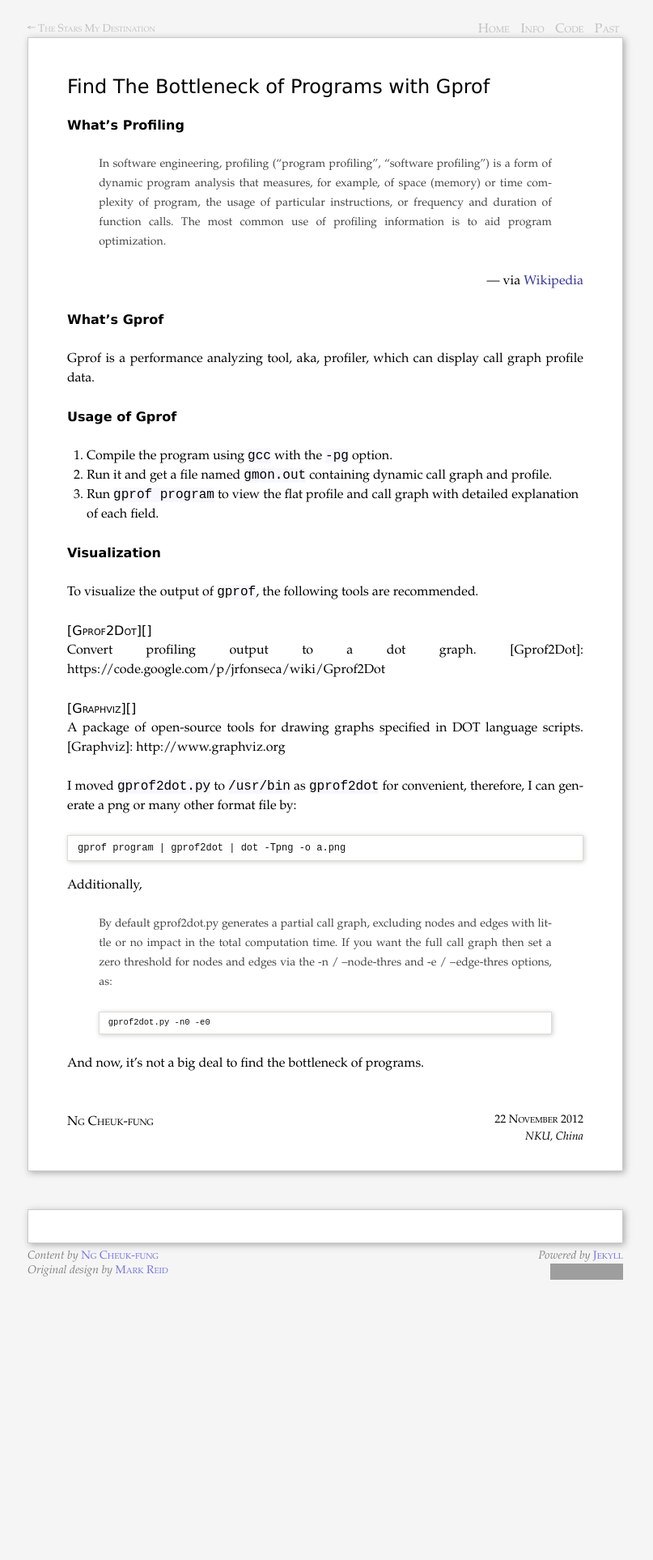
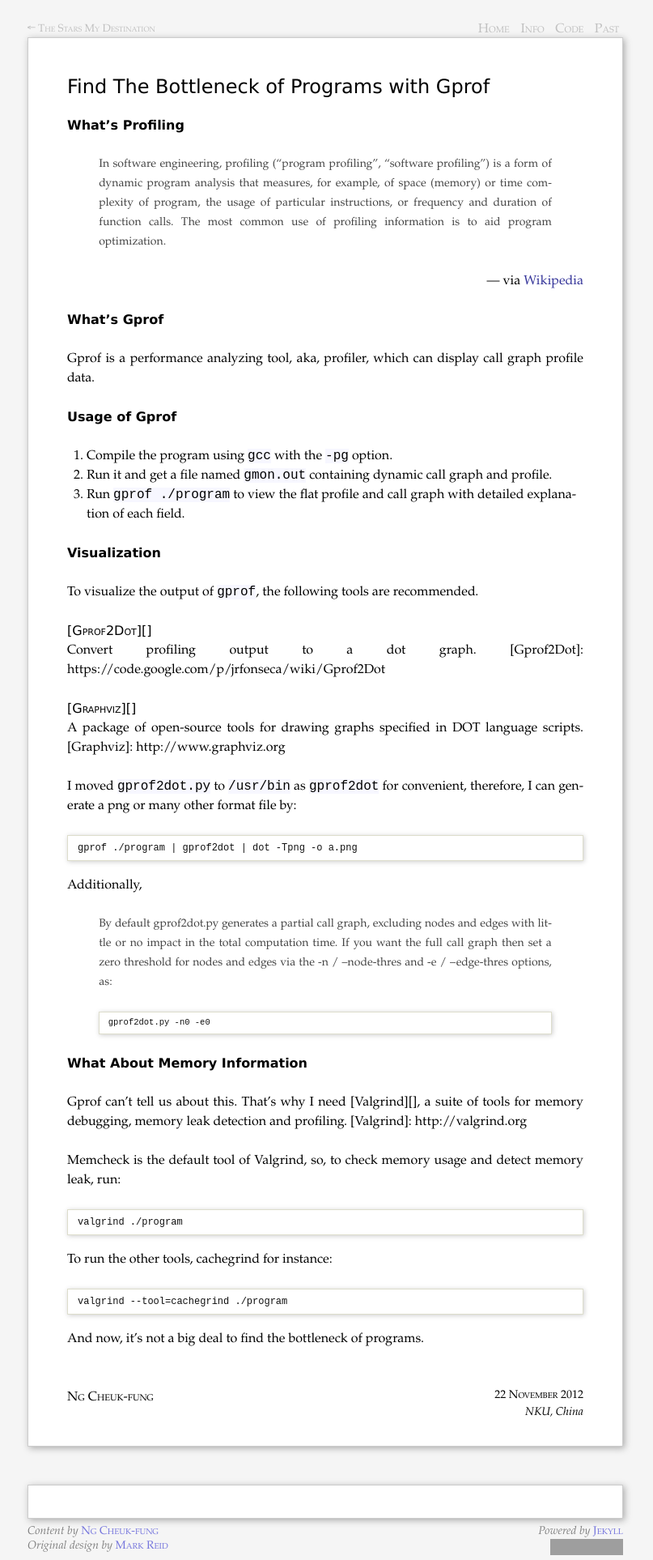
Before and after one commit to cheuk-fung/cheuk-fung.github.io, a Jekyll site: the page built from computer-matters/_posts/2012-11-22-find-the-bottleneck-of-programs-with-gprof.markdown, in a window 1280 px wide. Shown: the whole page at 81% size, without its empty margins (238-1045 px from the left). Built offline with Jekyll 4.4.1, drawn with Linux system fonts in a browser that asks for light colours; Markdown is read by kramdown in place of the engine named in the settings; comment, search, counter and statistics services are not loaded; before the commit the page ends 1586 px from its top, so only the background shows below that; grey boxes are pictures that could not be loaded.

Commit message:
find the bottleneck of programs with gprof (valgrind)

```diff
--- a/computer-matters/_posts/2012-11-22-find-the-bottleneck-of-programs-with-gprof.markdown
+++ b/computer-matters/_posts/2012-11-22-find-the-bottleneck-of-programs-with-gprof.markdown
@@ -35,7 +35,7 @@ Usage of Gprof
 1. Compile the program using `gcc` with the `-pg` option.
 2. Run it and get a file named `gmon.out` containing dynamic call graph
    and profile.
-3. Run `gprof program` to view the flat profile and call graph with
+3. Run `gprof ./program` to view the flat profile and call graph with
    detailed explanation of each field.
 
 
@@ -56,7 +56,7 @@ language scripts.
 I moved `gprof2dot.py` to `/usr/bin` as `gprof2dot` for convenient,
 therefore, I can generate a png or many other format file by:
 
-    gprof program | gprof2dot | dot -Tpng -o a.png
+    gprof ./program | gprof2dot | dot -Tpng -o a.png
 
 Additionally,
 
@@ -68,4 +68,21 @@ Additionally,
 
 >     gprof2dot.py -n0 -e0
 
+
+What About Memory Information
+-----------------------------
+
+Gprof can't tell us about this. That's why I need [Valgrind][], a suite
+of tools for memory debugging, memory leak detection and profiling.
+[Valgrind]: http://valgrind.org
+
+Memcheck is the default tool of Valgrind, so, to check memory usage and
+detect memory leak, run:
+
+    valgrind ./program
+
+To run the other tools, cachegrind for instance:
+
+    valgrind --tool=cachegrind ./program
+
 And now, it's not a big deal to find the bottleneck of programs.
```
